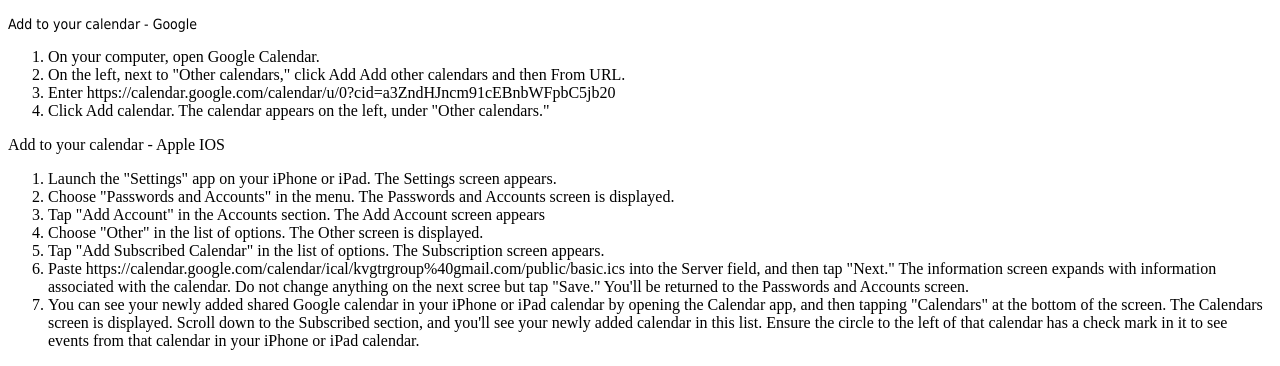
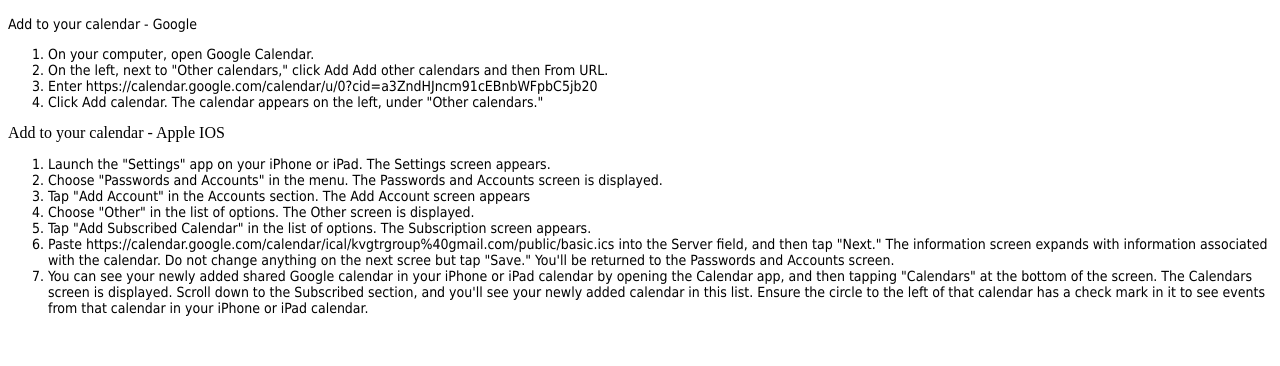
Before and after one commit to duncan-bradley/duncan-bradley.github.io, a plain HTML site: page index.html in a window 1280 px wide. Shown: the part 723-1089 px from the top of the page. After the commit the page ends 1055 px from the top, so only its background shows below. Drawn offline with Linux system fonts and the light colour scheme.

Commit message:
push again

```diff
--- a/index.html
+++ b/index.html
@@ -23,7 +23,7 @@
 </div>
 <p style="font-family:Tahoma;font-size:14px;">
     Add to your calendar - Google
-                <ol>
+                <ol style="font-family:Tahoma;font-size:14px;">
                     <li>On your computer, open Google Calendar.</li>
                     <li>On the left, next to "Other calendars," click Add Add other calendars and then From URL.</li>
                     <li>Enter https://calendar.google.com/calendar/u/0?cid=a3ZndHJncm91cEBnbWFpbC5jb20</li>
@@ -31,7 +31,7 @@
                 </ol>
 
                 Add to your calendar - Apple IOS
-                <ol>
+                <ol style="font-family:Tahoma;font-size:14px;">
                     <li>Launch the "Settings" app on your iPhone or iPad. The Settings screen appears.</li>
 <li>Choose "Passwords and Accounts" in the menu. The Passwords and Accounts screen is displayed.</li>
 <li>Tap "Add Account" in the Accounts section. The Add Account screen appears</li>
```
